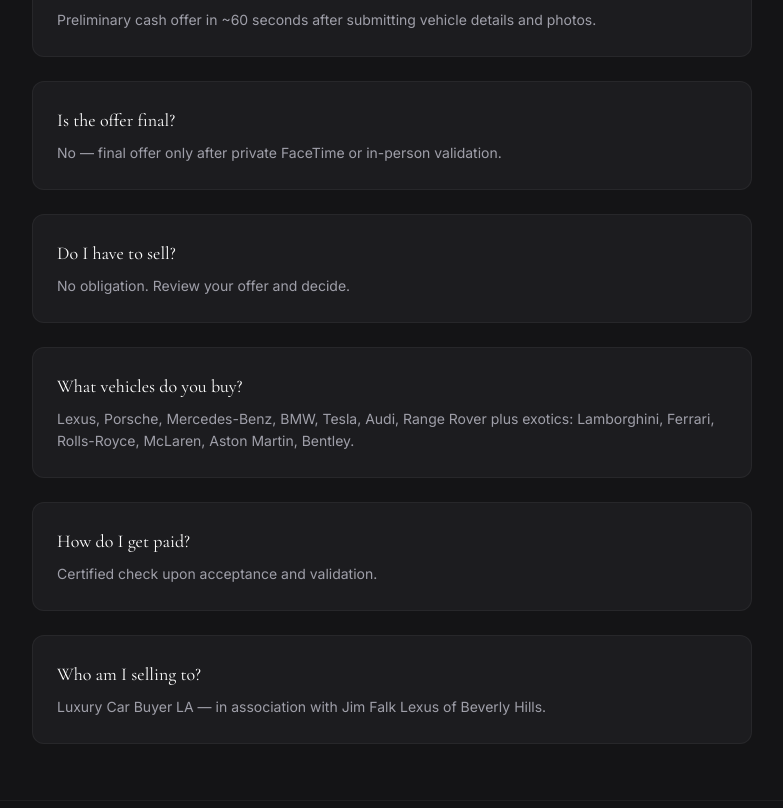
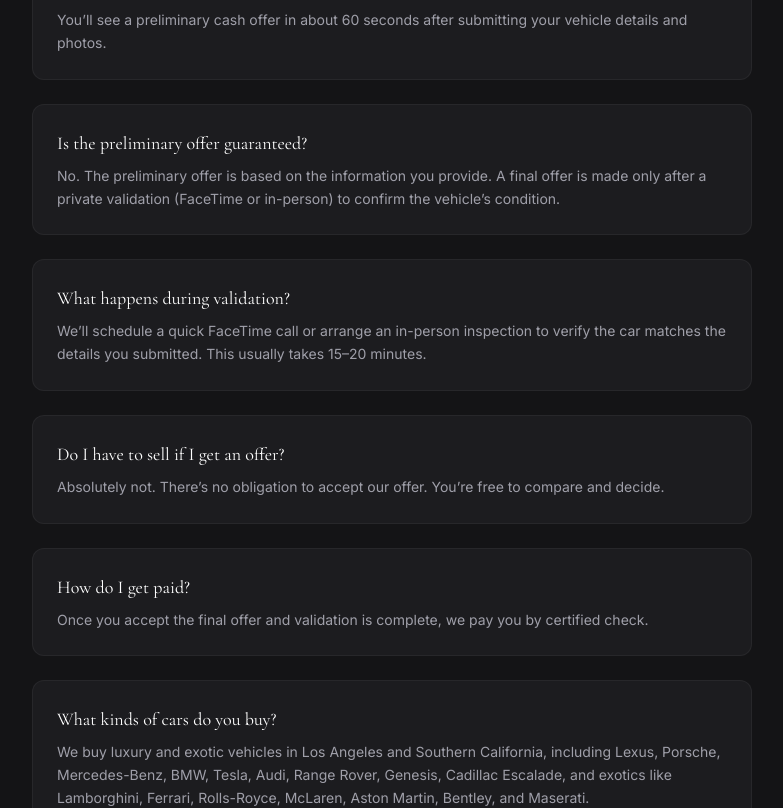
Before and after one commit to bfreyre1/luxurycarbuyerla, a Next.js app: page /sell in a window 1280 px wide. Shown: the part 3140-3948 px from the top of the page, without its empty margins (248-1031 px from the left). Built offline with nearby package versions, Linux system fonts and the light colour scheme; no server answers.

Commit message:
Align /sell FAQ with Alfred canon copy.
Restore the full validation, payment, and vehicle-coverage answers from DESIGN.md and attach FAQ schema.

```diff
--- a/src/app/sell/page.tsx
+++ b/src/app/sell/page.tsx
@@ -1,11 +1,21 @@
 import type { Metadata } from "next";
+import JsonLd from "../components/JsonLd";
 import { BRAND } from "../lib/brand";
 import SellLanding from "./SellLanding";
 
+const sellTitle = "Sell My Luxury Car LA - Get Preliminary Cash Offer";
+const sellDescription =
+  "Get a preliminary cash offer for your luxury or exotic vehicle in Los Angeles. Jim Falk Lexus of Beverly Hills standards. FaceTime or in-person validation. No obligation.";
+
 export const metadata: Metadata = {
-  title: "Sell My Luxury Car LA - Get Preliminary Cash Offer",
-  description:
-    "Get a preliminary cash offer for your luxury or exotic vehicle in Los Angeles. Jim Falk Lexus of Beverly Hills standards. FaceTime or in-person validation. No obligation.",
+  title: { absolute: sellTitle },
+  description: sellDescription,
+  alternates: { canonical: "/sell" },
+  openGraph: {
+    title: sellTitle,
+    description: sellDescription,
+    url: "/sell",
+  },
 };
 
 const TRUST = [
@@ -36,23 +46,27 @@ const STEPS = [
 const FAQ = [
   {
     q: "How fast do I get an offer?",
-    a: "Preliminary cash offer in ~60 seconds after submitting vehicle details and photos.",
+    a: "You’ll see a preliminary cash offer in about 60 seconds after submitting your vehicle details and photos.",
   },
   {
-    q: "Is the offer final?",
-    a: "No — final offer only after private FaceTime or in-person validation.",
+    q: "Is the preliminary offer guaranteed?",
+    a: "No. The preliminary offer is based on the information you provide. A final offer is made only after a private validation (FaceTime or in-person) to confirm the vehicle’s condition.",
   },
   {
-    q: "Do I have to sell?",
-    a: "No obligation. Review your offer and decide.",
+    q: "What happens during validation?",
+    a: "We’ll schedule a quick FaceTime call or arrange an in-person inspection to verify the car matches the details you submitted. This usually takes 15–20 minutes.",
   },
   {
-    q: "What vehicles do you buy?",
-    a: "Lexus, Porsche, Mercedes-Benz, BMW, Tesla, Audi, Range Rover plus exotics: Lamborghini, Ferrari, Rolls-Royce, McLaren, Aston Martin, Bentley.",
+    q: "Do I have to sell if I get an offer?",
+    a: "Absolutely not. There’s no obligation to accept our offer. You’re free to compare and decide.",
   },
   {
     q: "How do I get paid?",
-    a: "Certified check upon acceptance and validation.",
+    a: "Once you accept the final offer and validation is complete, we pay you by certified check.",
+  },
+  {
+    q: "What kinds of cars do you buy?",
+    a: "We buy luxury and exotic vehicles in Los Angeles and Southern California, including Lexus, Porsche, Mercedes-Benz, BMW, Tesla, Audi, Range Rover, Genesis, Cadillac Escalade, and exotics like Lamborghini, Ferrari, Rolls-Royce, McLaren, Aston Martin, Bentley, and Maserati.",
   },
   {
     q: "Who am I selling to?",
@@ -61,5 +75,10 @@ const FAQ = [
 ];
 
 export default function SellPage() {
-  return <SellLanding trust={TRUST} steps={STEPS} faq={FAQ} />;
+  return (
+    <>
+      <JsonLd pathname="/sell" faq={FAQ} />
+      <SellLanding trust={TRUST} steps={STEPS} faq={FAQ} />
+    </>
+  );
 }
```
